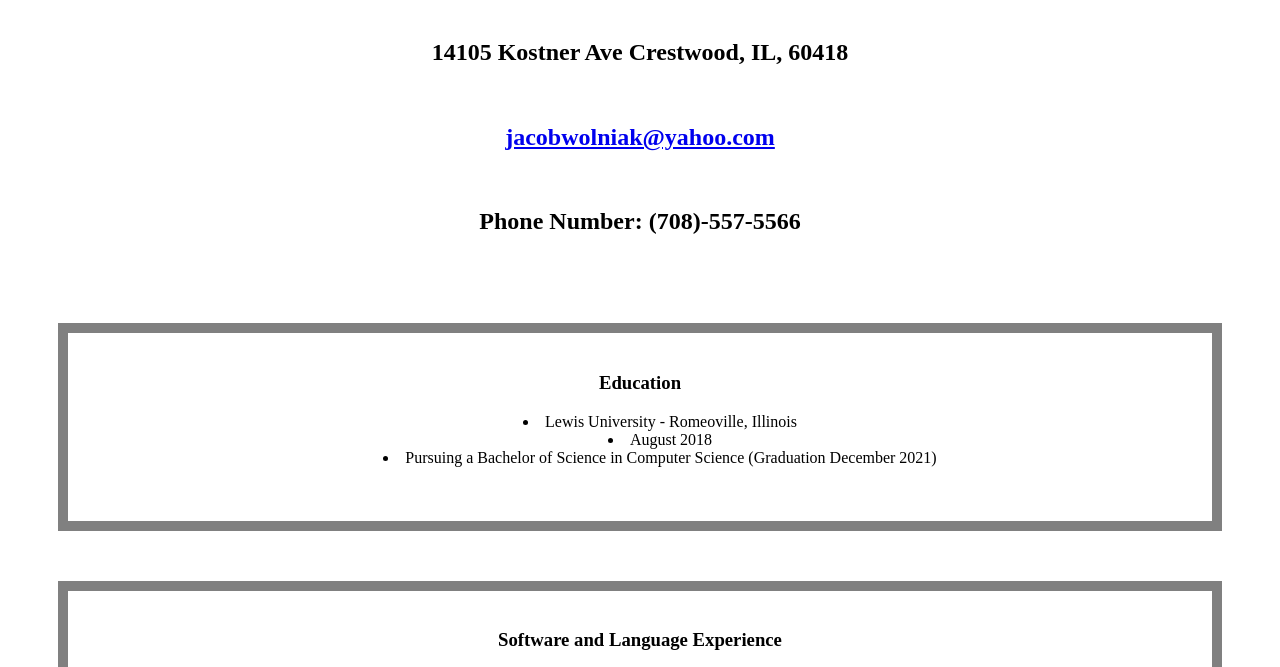
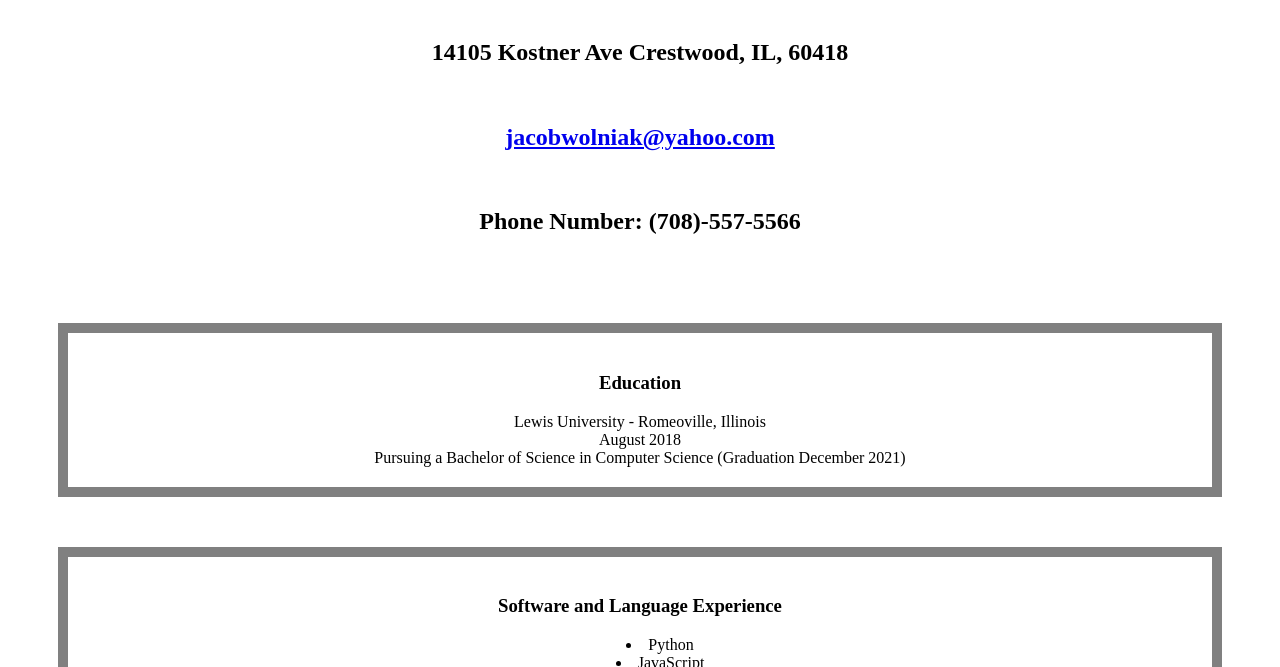
Before and after one commit to Jwolniak/web-resume-jaw, a plain HTML site: page index.html in a window 1280 px wide. Shown: the part 79-746 px from the top of the page. Drawn offline with Linux system fonts and the light colour scheme.

Commit message:
changed first box

```diff
--- a/index.html
+++ b/index.html
@@ -17,11 +17,9 @@
         <h2>Phone Number: (708)-557-5566</h2><br>
         <div style="background-color: white;color:black;padding:20px;">
         <h3><b>Education</b></h3>
-        <ul>
-            <li>Lewis University - Romeoville, Illinois</li>
-            <li>August 2018</li>
-            <li>Pursuing a Bachelor of Science in Computer Science (Graduation December 2021)</li>
-        </ul><br>
+        Lewis University - Romeoville, Illinois<br>
+        August 2018<br>
+        Pursuing a Bachelor of Science in Computer Science (Graduation December 2021)</br>
         </div>
         <div style="background-color: white;color:black;padding:20px;">
         <h3><b>Software and Language Experience</b></h3>
```
